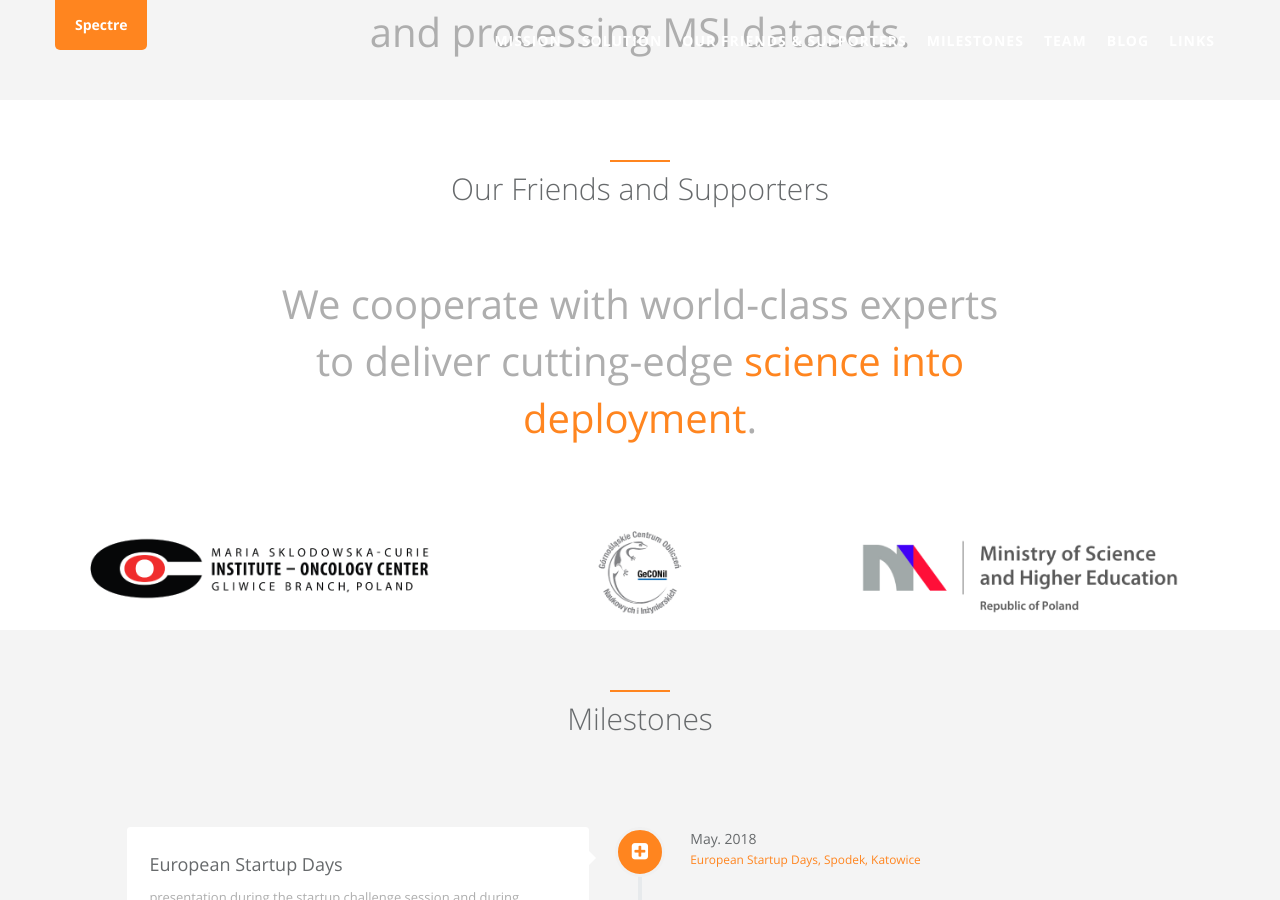
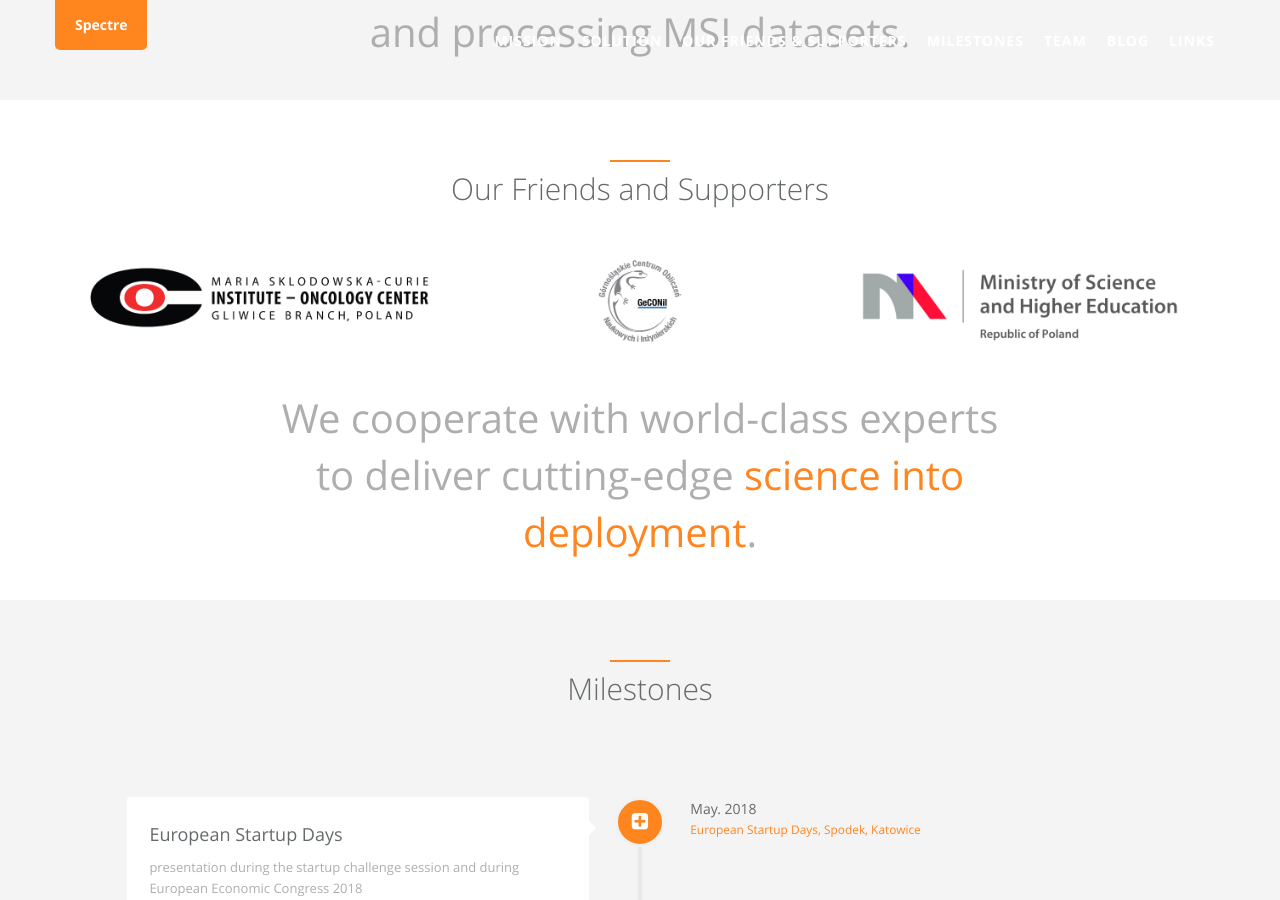
Before and after one commit to spectre-team/spectre-team.github.io, a Jekyll site: the page built from index.html, in a window 1280 px wide and 900 px high, scrolled down 1468 px. Built offline with Jekyll 4.4.1, drawn with Linux system fonts in a browser that asks for light colours; nearby versions of some CDN libraries.

```diff
--- a/_includes/sections/friends_and_supporters.html
+++ b/_includes/sections/friends_and_supporters.html
@@ -3,11 +3,6 @@
         <div class="col-lg-12 text-center">
             <div class="navy-line"></div>
             <h1><span data-i18n="friends_and_supporters.friends_and_supporters">Our Friends and Supporters</span></h1>
-        </div>
-    </div>
-    <div class="row">
-        <div class="col-lg-8 col-lg-offset-2 text-center m-t-lg m-b-lg wow zoomIn">
-            <p style="font-size: 30pt;"><span data-i18n="cooperation.des">{{ site.cooperation }}</span></p>
         </div>
     </div>
     <div class="row features-block text-center">
@@ -19,4 +14,9 @@
             {% endfor %}
         </div>
     </div>
+    <div class="row">
+        <div class="col-lg-8 col-lg-offset-2 text-center m-t-lg m-b-lg wow zoomIn">
+            <p style="font-size: 30pt;"><span data-i18n="cooperation.des">{{ site.cooperation }}</span></p>
+        </div>
+    </div>
 </div>
```
